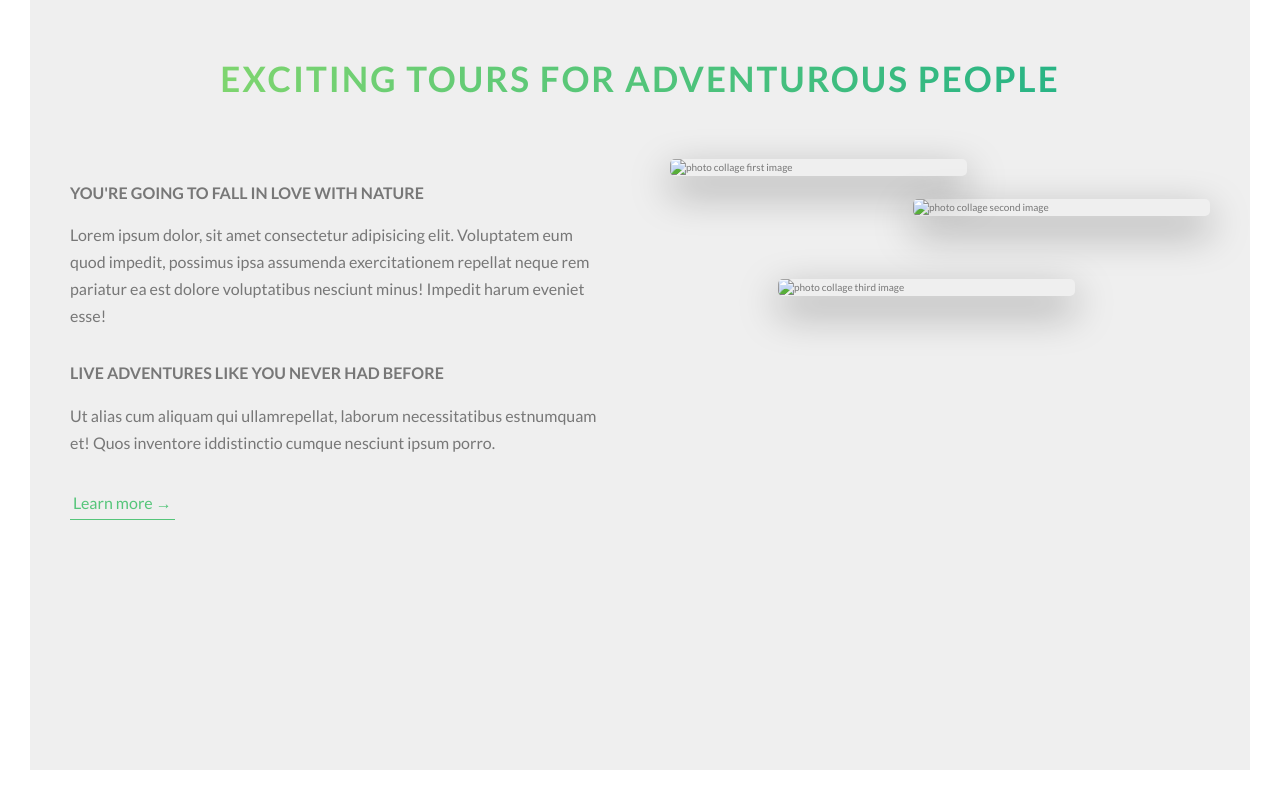
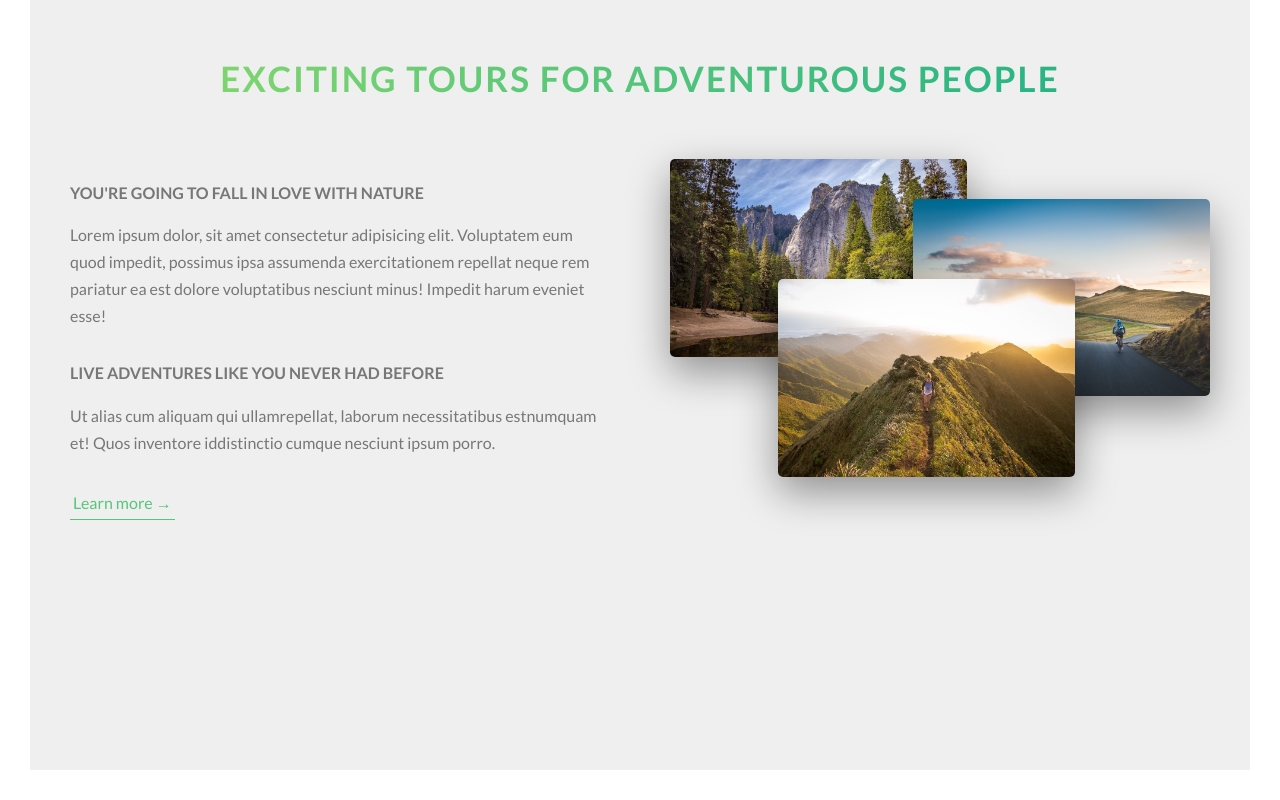
Before and after one commit to js14richard/jstours, a website: page index.html in a window 1280 px wide. Shown: the part 831-1631 px from the top of the page. Drawn offline with nearby package versions, Linux system fonts and the light colour scheme; files that its build step writes are made by us from their sources; the site is published under a folder, as on GitHub Pages, so addresses that start at the root find nothing.

Commit message:
path updated

```diff
--- a/index.html
+++ b/index.html
@@ -59,9 +59,9 @@
                 </div>
                 <div class="col-1-of-2">
                     <div class="collage">
-                        <img src="/img/nat-1-large.jpg" alt="photo collage first image" class="collage__picture collage__picture--p1">
-                        <img src="/img/nat-2-large.jpg" alt="photo collage second image" class="collage__picture collage__picture--p2">
-                        <img src="/img/nat-3-large.jpg" alt="photo collage third image" class="collage__picture collage__picture--p3">
+                        <img src="./img/nat-1-large.jpg" alt="photo collage first image" class="collage__picture collage__picture--p1">
+                        <img src="./img/nat-2-large.jpg" alt="photo collage second image" class="collage__picture collage__picture--p2">
+                        <img src="./img/nat-3-large.jpg" alt="photo collage third image" class="collage__picture collage__picture--p3">
                     </div>
                 </div>
             </div>
```
